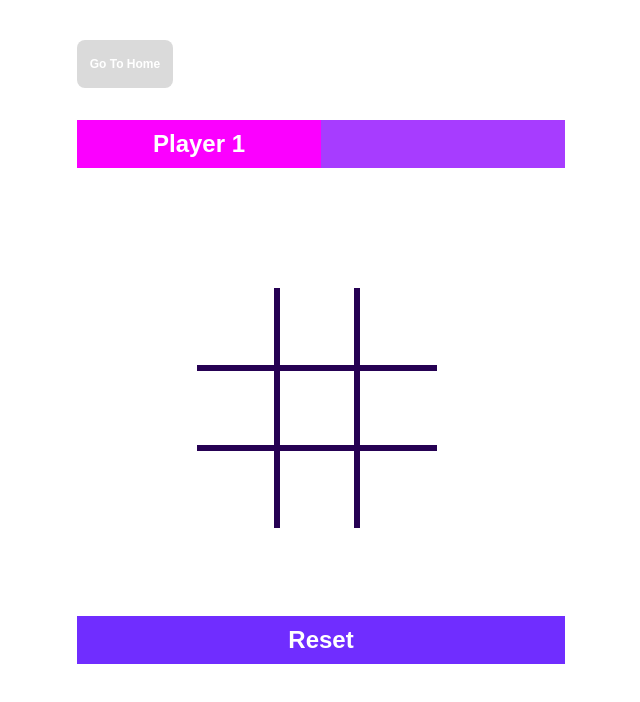
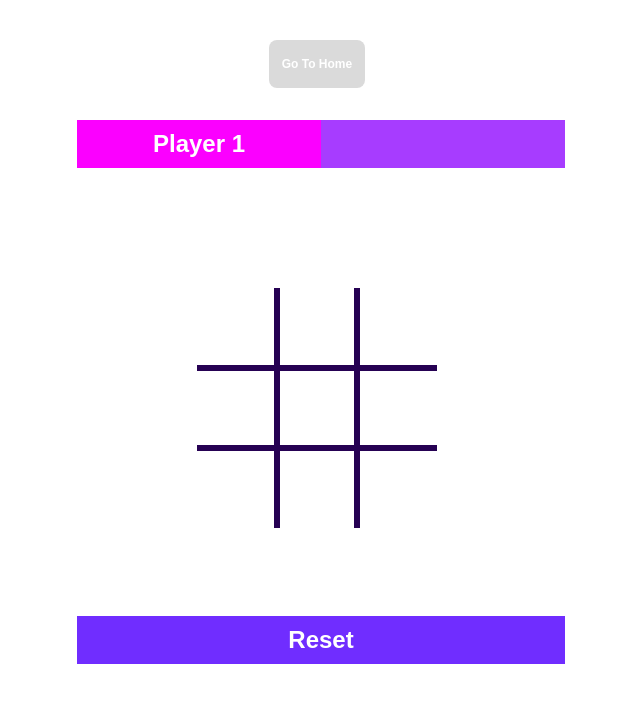
Before and after one commit to call2rakeshsingh/Tic-Tac-Toe-Undefeatable-Version, a plain HTML site: page index.html in a window 1280 px wide. Both pictures are taken after a click on the button "Single Player". Shown: the whole page, without its empty margins (319-959 px from the left). Drawn offline with Linux system fonts and the light colour scheme.

Commit message:
Update firstPageCSS.css

```diff
--- a/firstPageCSS.css
+++ b/firstPageCSS.css
@@ -68,6 +68,8 @@
     width: 12vh;
     height: 6vh;
     margin-top: -35vh;
+    margin-left: 24vh;
+    margin-right: 24vh;
     border-radius: 1vh;
     border: none;
     cursor: pointer;
```
